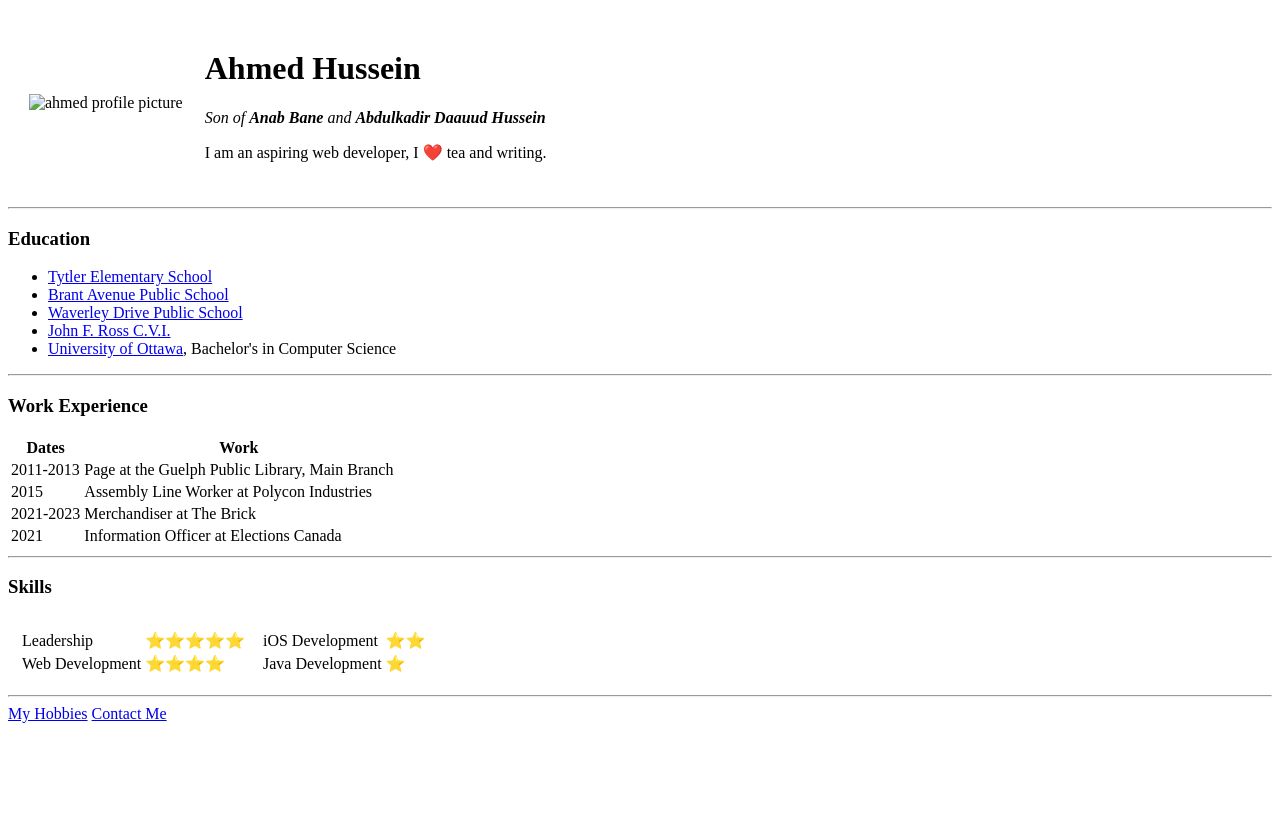
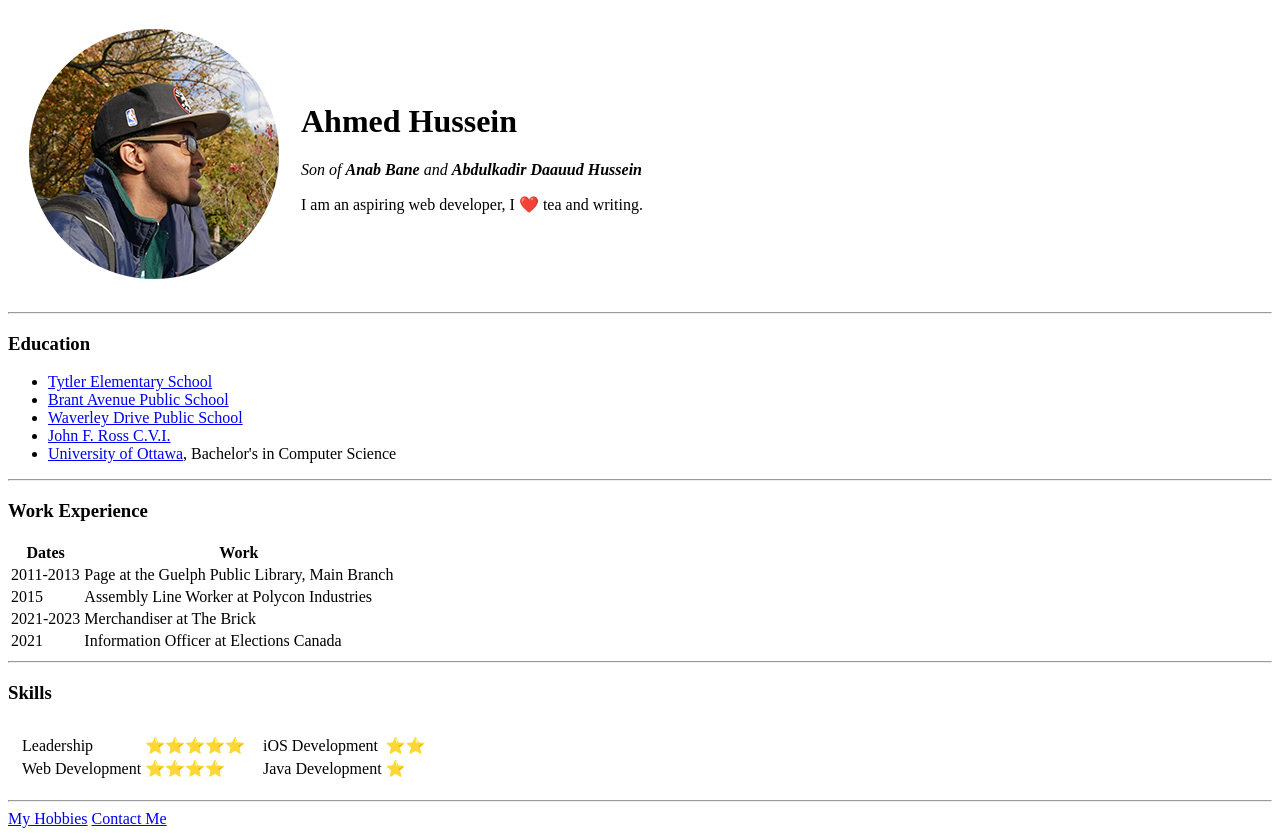
Before and after one commit to Aimedayo/cv, a plain HTML site: page index.html in a window 1280 px wide. Before the commit the page ends 800 px from the top, so only its background shows below. Drawn offline with Linux system fonts and the light colour scheme.

Commit message:
Folder source for images

```diff
--- a/index.html
+++ b/index.html
@@ -7,7 +7,7 @@
 <body>
     <table cellspacing="20">
         <tr>
-            <td><img src="ahmed.png" alt="ahmed profile picture"></td>
+            <td><img src="images/ahmed.png" alt="ahmed profile picture"></td>
             <td>
                 <h1>Ahmed Hussein</h1>
                 <p><em>Son of <strong>Anab Bane</strong> and <strong>Abdulkadir Daauud Hussein</strong></em></p>
```
